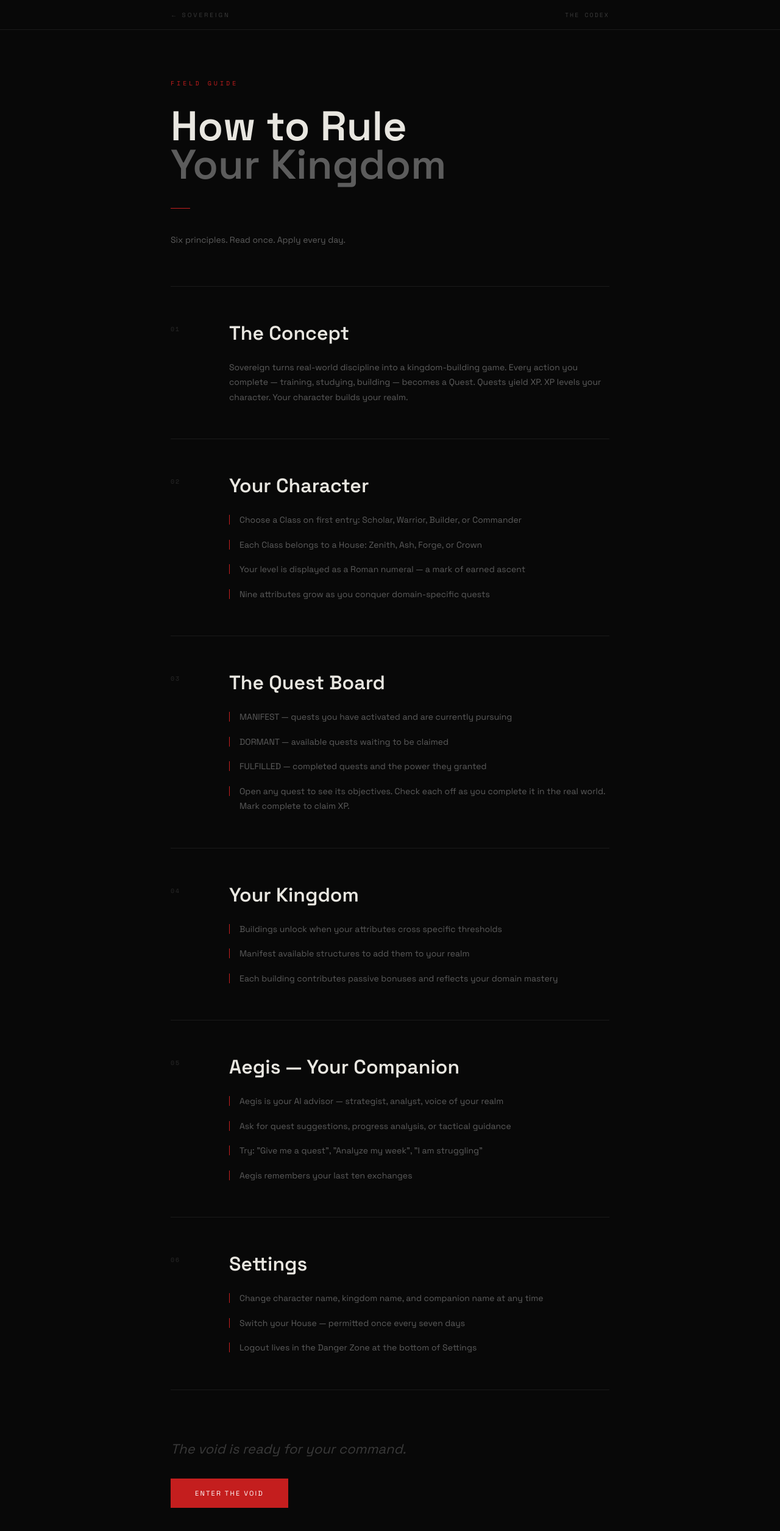
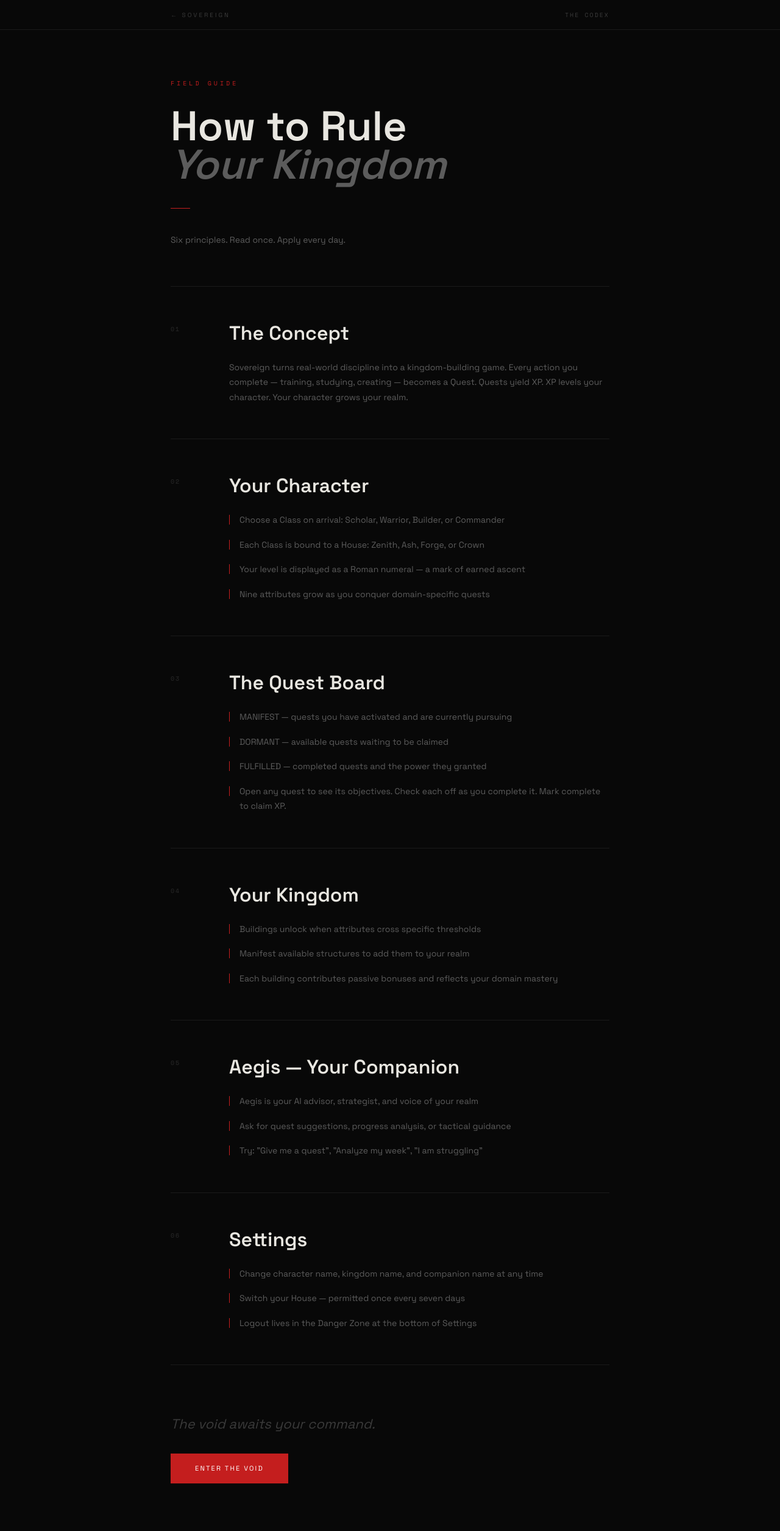
Before and after one commit to abdulmueezdev/sovereign, a Next.js app: page /guide in a window 1280 px wide. Shown: the top 2510 px of the page at 61% size. Built offline with nearby package versions, Linux system fonts and the light colour scheme.

Commit message:
fix: guide redesign, signup credentials removed, login blank fix

```diff
--- a/src/app/guide/page.tsx
+++ b/src/app/guide/page.tsx
@@ -1,3 +1,4 @@
+// src/app/guide/page.tsx
 import Link from 'next/link';
 import type { Metadata } from 'next';
 
@@ -10,14 +11,14 @@ const SECTIONS = [
   {
     id: '01',
     heading: 'The Concept',
-    body: 'Sovereign turns real-world discipline into a kingdom-building game. Every action you complete — training, studying, building — becomes a Quest. Quests yield XP. XP levels your character. Your character builds your realm.',
+    body: 'Sovereign turns real-world discipline into a kingdom-building game. Every action you complete — training, studying, creating — becomes a Quest. Quests yield XP. XP levels your character. Your character grows your realm.',
   },
   {
     id: '02',
     heading: 'Your Character',
     lines: [
-      'Choose a Class on first entry: Scholar, Warrior, Builder, or Commander',
-      'Each Class belongs to a House: Zenith, Ash, Forge, or Crown',
+      'Choose a Class on arrival: Scholar, Warrior, Builder, or Commander',
+      'Each Class is bound to a House: Zenith, Ash, Forge, or Crown',
       'Your level is displayed as a Roman numeral — a mark of earned ascent',
       'Nine attributes grow as you conquer domain-specific quests',
     ],
@@ -29,14 +30,14 @@ const SECTIONS = [
       'MANIFEST — quests you have activated and are currently pursuing',
       'DORMANT — available quests waiting to be claimed',
       'FULFILLED — completed quests and the power they granted',
-      'Open any quest to see its objectives. Check each off as you complete it in the real world. Mark complete to claim XP.',
+      'Open any quest to see its objectives. Check each off as you complete it. Mark complete to claim XP.',
     ],
   },
   {
     id: '04',
     heading: 'Your Kingdom',
     lines: [
-      'Buildings unlock when your attributes cross specific thresholds',
+      'Buildings unlock when attributes cross specific thresholds',
       'Manifest available structures to add them to your realm',
       'Each building contributes passive bonuses and reflects your domain mastery',
     ],
@@ -45,10 +46,9 @@ const SECTIONS = [
     id: '05',
     heading: 'Aegis — Your Companion',
     lines: [
-      'Aegis is your AI advisor — strategist, analyst, voice of your realm',
+      'Aegis is your AI advisor, strategist, and voice of your realm',
       'Ask for quest suggestions, progress analysis, or tactical guidance',
       'Try: "Give me a quest", "Analyze my week", "I am struggling"',
-      'Aegis remembers your last ten exchanges',
     ],
   },
   {
@@ -65,8 +65,7 @@ const SECTIONS = [
 export default function GuidePage() {
   return (
     <div className="min-h-screen bg-[#080808] text-[#E8E6E0]">
-
-      {/* Nav bar */}
+      {/* Top nav */}
       <div className="sticky top-0 z-10 border-b border-[#1A1A1A] bg-[#080808]">
         <div className="flex items-center justify-between h-12 px-6 max-w-3xl mx-auto">
           <Link
@@ -81,14 +80,14 @@ export default function GuidePage() {
         </div>
       </div>
 
-      {/* Hero */}
+      {/* Hero block */}
       <div className="max-w-3xl mx-auto px-6 pt-20 pb-16">
         <p className="font-mono text-[10px] tracking-[0.4em] uppercase text-[#C41E1E] mb-8">
           Field Guide
         </p>
         <h1 className="font-cormorant text-[52px] md:text-[68px] font-bold leading-[0.92] mb-10">
           How to Rule<br />
-          <em className="not-italic text-[#5C5C5C]">Your Kingdom</em>
+          <span className="text-[#5C5C5C] italic">Your Kingdom</span>
         </h1>
         <div className="w-8 h-[1px] bg-[#C41E1E] mb-10" />
         <p className="font-grotesk text-[14px] text-[#5C5C5C] leading-relaxed max-w-sm">
@@ -98,19 +97,12 @@ export default function GuidePage() {
 
       {/* Sections */}
       <div className="max-w-3xl mx-auto px-6 pb-32">
-        {SECTIONS.map((s, i) => (
-          <div
-            key={s.id}
-            className="border-t border-[#1A1A1A] py-14"
-          >
+        {SECTIONS.map((s) => (
+          <div key={s.id} className="border-t border-[#1A1A1A] py-14">
             <div className="grid grid-cols-[48px_1fr] gap-8 md:gap-12">
-              {/* Number */}
-              <div>
-                <span className="font-mono text-[10px] tracking-[0.2em] text-[#2A2A2A] uppercase block pt-[6px]">
-                  {s.id}
-                </span>
-              </div>
-              {/* Content */}
+              <span className="font-mono text-[10px] tracking-[0.2em] text-[#2A2A2A] uppercase block pt-[6px]">
+                {s.id}
+              </span>
               <div>
                 <h2 className="font-cormorant text-[28px] md:text-[32px] font-bold mb-6 leading-tight">
                   {s.heading}
@@ -140,18 +132,11 @@ export default function GuidePage() {
         {/* CTA */}
         <div className="border-t border-[#1A1A1A] pt-20 flex flex-col items-start gap-8">
           <p className="font-cormorant text-[22px] italic text-[#3A3A3A]">
-            The void is ready for your command.
+            The void awaits your command.
           </p>
           <Link
             href="/login"
-            className="
-              inline-block bg-[#C41E1E] text-white
-              font-grotesk text-[11px] tracking-[0.2em] uppercase
-              px-10 py-4
-              hover:bg-[#E8282B]
-              active:scale-[0.97]
-              transition-all duration-150
-            "
+            className="inline-block bg-[#C41E1E] text-white font-grotesk text-[11px] tracking-[0.2em] uppercase px-10 py-4 hover:bg-[#E8282B] active:scale-[0.97] transition-all duration-150"
           >
             Enter the Void
           </Link>
--- a/src/app/login/page.tsx
+++ b/src/app/login/page.tsx
@@ -1,6 +1,6 @@
 'use client'
 
-import { useState } from 'react'
+import { useState, Suspense } from 'react'
 import { useRouter, useSearchParams } from 'next/navigation'
 import Link from 'next/link'
 import { createClient } from '@/lib/supabase/client'
@@ -11,7 +11,7 @@ import { z } from 'zod'
 
 type LoginFormValues = z.infer<typeof loginSchema>
 
-export default function LoginPage() {
+function LoginForm() {
   const [error, setError] = useState<string | null>(null)
   const [loading, setLoading] = useState(false)
   const router = useRouter()
@@ -56,9 +56,7 @@ export default function LoginPage() {
   }
 
   return (
-    <div className="min-h-screen bg-[#080808] flex flex-col justify-center px-[20%]">
     <div className="w-full max-w-[480px]">
-        {/* Entrance animation container */}
       <div
         className="animate-fade-in-up"
         style={{
@@ -129,6 +127,15 @@ export default function LoginPage() {
         </p>
       </div>
     </div>
+  )
+}
+
+export default function LoginPage() {
+  return (
+    <div className="min-h-screen bg-[#080808] flex flex-col justify-center px-[20%]">
+      <Suspense fallback={<div className="w-full max-w-[480px] h-[400px] flex items-center justify-center font-mono text-[#5C5C5C] text-[10px] tracking-[0.2em] uppercase">Loading Gateway...</div>}>
+        <LoginForm />
+      </Suspense>
     </div>
   )
 }
--- a/src/app/signup/page.tsx
+++ b/src/app/signup/page.tsx
@@ -64,39 +64,21 @@ export default function SignupPage() {
             animation: 'fadeInUp 400ms var(--ease-out-expo) both'
           }}
         >
-          <div className="mb-10">
-            <h1 className="font-serif text-[40px] font-bold text-[#E8E6E0] leading-none mb-2">
-              BEGIN
+          <div className="space-y-6 text-center max-w-sm mx-auto">
+            <h1 className="font-cormorant text-[32px] font-bold text-[#E8E6E0]">
+              Registration Closed
             </h1>
-            <p className="font-mono text-[10px] text-[#5C5C5C] tracking-[0.2em] uppercase">
-              Claim Your Kingdom
+            <p className="font-grotesk text-[13px] text-[#5C5C5C] leading-relaxed">
+              New kingdoms are not accepting sovereigns at this time.
+              If you were granted access, proceed to the gate.
             </p>
-          </div>
-
-          <div className="space-y-6">
-            <div className="p-6 border border-[#1A1A1A] bg-[rgba(255,255,255,0.02)]">
-              <h2 className="font-sans text-[11px] text-[#C41E1E] uppercase tracking-[0.2em] mb-4">
-                Registration Currently Disabled
-              </h2>
-              <p className="font-sans text-[13px] text-[#E8E6E0] mb-6 leading-relaxed">
-                New accounts cannot be created at this time. Please return later.
-              </p>
-            </div>
-
             <Link
               href="/login"
-              className="w-full flex items-center justify-center bg-[#1A1A1A] text-[#E8E6E0] font-sans text-[11px] tracking-[0.2em] uppercase px-8 py-4 hover:bg-[#C41E1E] hover:text-[#FAFAF9] transition-colors"
+              className="inline-block bg-[#C41E1E] text-white font-grotesk text-[11px] tracking-[0.2em] uppercase px-10 py-3 hover:bg-[#E8282B] active:scale-[0.97] transition-all duration-150"
             >
-              PROCEED TO LOGIN
+              Proceed to Login
             </Link>
           </div>
-
-          <p className="mt-8 font-sans text-[13px] text-[#5C5C5C]">
-            Already have a kingdom?{' '}
-            <Link href="/login" className="text-[#5C5C5C] hover:text-[#E8E6E0] transition-colors duration-150">
-              Enter
-            </Link>
-          </p>
         </div>
       </div>
     </div>
```
Lines whose indentation alone changed are shown as unchanged.
